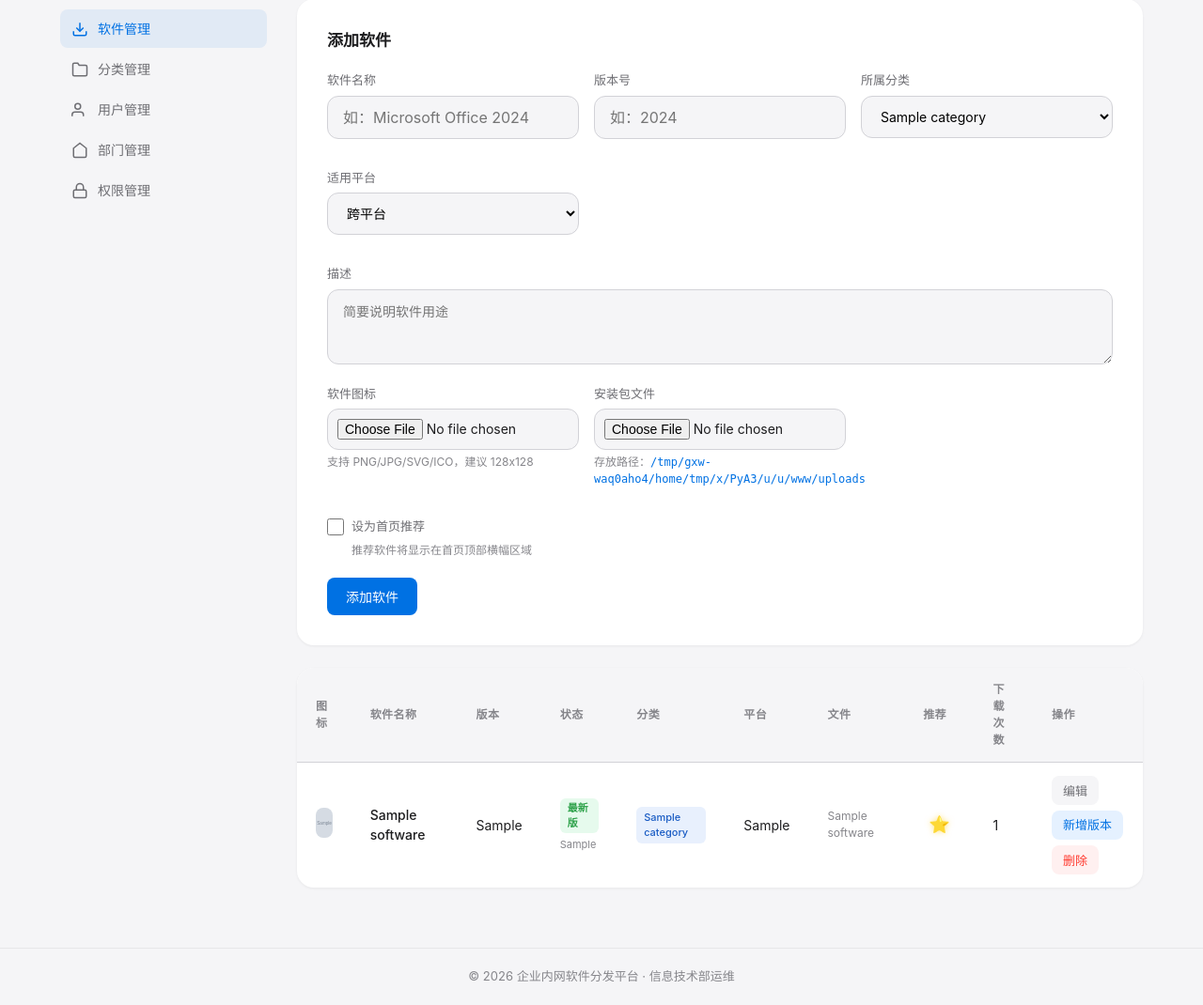
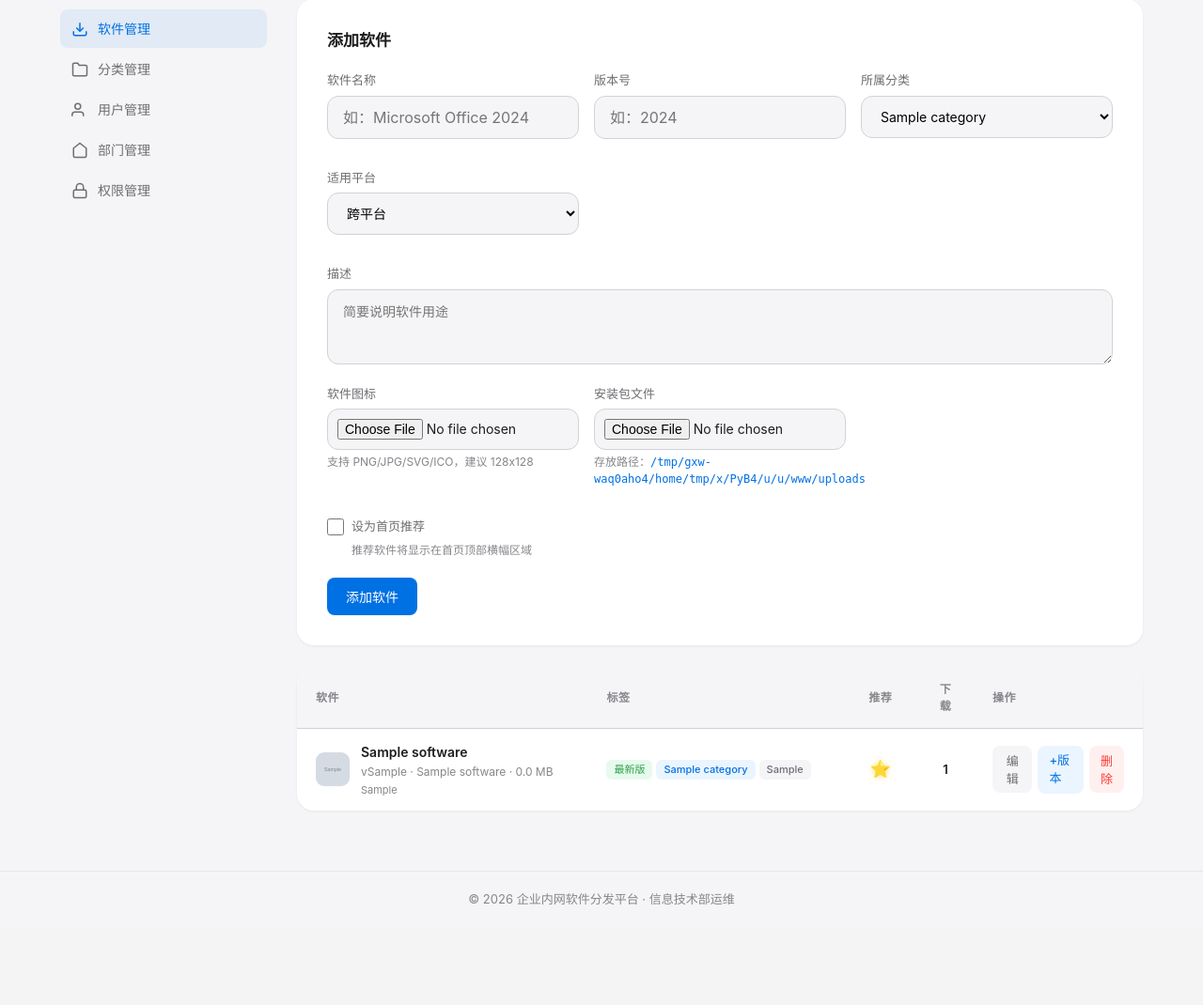
Before and after one commit to tomato0131/software-portal, a Flask app: page /admin/software in a window 1280 px wide. Shown: the part 191-1261 px from the top of the page at 94% size. After the commit the page ends 1154 px from the top, so only its background shows below. Run offline with Flask 3, Linux system fonts and the light colour scheme; a user stored in the database is signed in; tables that the repository leaves empty hold one stand-in row (values such as "Sample post"); grey boxes marked "Sample" are stand-in pictures.

Commit message:
style: 管理后台软件表格排版优化
- 10列精简为5列：软件/标签/推荐/下载/操作
- 图标+名称+版本+文件名+大小 合并为一列横向排列
- 状态/分类/平台 合并为标签列横向排列
- 推荐星标居中，下载次数居中
- 操作按钮：编辑/+版本/删除 横向一行
- 历史版本行降低透明度区分

```diff
--- a/templates/admin/software.html
+++ b/templates/admin/software.html
@@ -96,61 +96,63 @@
 
         <!-- Software List -->
         <div class="data-table-wrap">
-            <table class="data-table">
+            <table class="data-table sw-table">
                 <thead>
                     <tr>
-                        <th>图标</th>
-                        <th>软件名称</th>
-                        <th>版本</th>
-                        <th>状态</th>
-                        <th>分类</th>
-                        <th>平台</th>
-                        <th>文件</th>
-                        <th>推荐</th>
-                        <th>下载次数</th>
-                        <th>操作</th>
+                        <th>软件</th>
+                        <th>标签</th>
+                        <th style="width:50px;text-align:center;">推荐</th>
+                        <th style="width:60px;text-align:center;">下载</th>
+                        <th style="width:180px;">操作</th>
                     </tr>
                 </thead>
                 <tbody>
                     {% for sw in software_list %}
-                    <tr {% if not sw.is_latest %}style="opacity:0.6;"{% endif %}>
+                    <tr {% if not sw.is_latest %}style="opacity:0.5;"{% endif %}>
                         <td>
+                            <div class="sw-cell">
+                                <div class="sw-icon">
                                     {% if sw.icon %}
-                            <img src="{{ url_for('serve_icon', filename=sw.icon) }}" style="width:32px;height:32px;border-radius:8px;object-fit:cover;">
+                                    <img src="{{ url_for('serve_icon', filename=sw.icon) }}">
                                     {% else %}
-                            <div style="width:32px;height:32px;border-radius:8px;background:var(--color-bg);display:flex;align-items:center;justify-content:center;">
-                                <svg width="16" height="16" viewBox="0 0 24 24" fill="none" stroke="var(--color-text-tertiary)" stroke-width="2"><path d="M22 19a2 2 0 01-2 2H4a2 2 0 01-2-2V5a2 2 0 012-2h5l2 3h9a2 2 0 012 2z"/></svg>
+                                    <svg width="18" height="18" viewBox="0 0 24 24" fill="none" stroke="var(--color-text-tertiary)" stroke-width="2"><path d="M22 19a2 2 0 01-2 2H4a2 2 0 01-2-2V5a2 2 0 012-2h5l2 3h9a2 2 0 012 2z"/></svg>
+                                    {% endif %}
                                 </div>
+                                <div class="sw-info">
+                                    <div class="sw-name">{{ sw.name }}</div>
+                                    <div class="sw-meta">
+                                        v{{ sw.version }}
+                                        {% if sw.original_name %} &middot; {{ sw.original_name }}{% endif %}
+                                        {% if sw.file_size %} &middot; {{ (sw.file_size / 1048576)|round(1) }} MB{% endif %}
+                                    </div>
+                                    {% if sw.changelog %}
+                                    <div class="sw-changelog" title="{{ sw.changelog }}">{{ sw.changelog }}</div>
                                     {% endif %}
+                                </div>
+                            </div>
                         </td>
-                        <td style="font-weight:500;">{{ sw.name }}</td>
-                        <td>{{ sw.version }}</td>
                         <td>
+                            <div class="sw-tags">
                                 {% if sw.is_latest %}
-                            <span style="display:inline-block;padding:2px 8px;border-radius:6px;font-size:11px;font-weight:600;background:rgba(48,209,104,0.12);color:rgb(48,163,76);">最新版</span>
+                                <span class="sw-tag sw-tag-latest">最新版</span>
                                 {% else %}
-                            <span style="display:inline-block;padding:2px 8px;border-radius:6px;font-size:11px;background:var(--color-bg);color:var(--color-text-tertiary);">历史版本</span>
+                                <span class="sw-tag sw-tag-old">历史版本</span>
                                 {% endif %}
-                            {% if sw.changelog %}
-                            <div style="font-size:11px;color:var(--color-text-tertiary);margin-top:4px;max-width:220px;white-space:nowrap;overflow:hidden;text-overflow:ellipsis;" title="{{ sw.changelog }}">{{ sw.changelog }}</div>
-                            {% endif %}
-                        </td>
-                        <td><span class="badge badge-user">{{ sw.category.name if sw.category else '—' }}</span></td>
-                        <td>{{ sw.platform }}</td>
-                        <td style="font-size:12px;color:var(--color-text-tertiary);">
-                            {% if sw.original_name %}{{ sw.original_name }}{% else %}未上传{% endif %}
+                                <span class="sw-tag sw-tag-cat">{{ sw.category.name if sw.category else '—' }}</span>
+                                <span class="sw-tag sw-tag-plat">{{ sw.platform }}</span>
+                            </div>
                         </td>
                         <td style="text-align:center;">
-                        <button onclick="toggleFeatured({{ sw.id }}, this)" title="{% if sw.featured %}取消推荐{% else %}设为推荐{% endif %}" style="background:none;border:none;cursor:pointer;font-size:18px;padding:2px 6px;border-radius:6px;transition:all 0.2s;" class="featured-btn {% if sw.featured %}featured-active{% endif %}">
-                            {% if sw.featured %}⭐{% else %}<span style="color:var(--color-text-tertiary);opacity:0.4;">☆</span>{% endif %}
+                            <button onclick="toggleFeatured({{ sw.id }}, this)" title="{% if sw.featured %}取消推荐{% else %}设为推荐{% endif %}" class="featured-btn {% if sw.featured %}featured-active{% endif %}">
+                                {% if sw.featured %}⭐{% else %}<span style="opacity:0.35;">☆</span>{% endif %}
                             </button>
                         </td>
-                        <td>{{ sw.download_count }}</td>
+                        <td style="text-align:center;font-weight:600;font-size:13px;">{{ sw.download_count }}</td>
                         <td>
-                            <div style="display:flex;gap:6px;flex-wrap:wrap;">
+                            <div class="sw-actions">
                                 <button class="btn btn-sm btn-ghost" onclick="showEditModal({{ sw.id }}, '{{ sw.name }}', '{{ sw.version }}', '{{ sw.category_id }}', '{{ sw.platform }}', '{{ sw.description or '' }}', '{{ sw.icon or '' }}', '{{ '1' if sw.featured else '0' }}')">编辑</button>
                                 {% if sw.is_latest %}
-                                <a href="{{ url_for('admin_new_version', software_id=sw.id) }}" class="btn btn-sm" style="background:rgba(0,122,255,0.1);color:var(--color-accent);">新增版本</a>
+                                <a href="{{ url_for('admin_new_version', software_id=sw.id) }}" class="btn btn-sm btn-version">+版本</a>
                                 {% endif %}
                                 <form method="POST" action="{{ url_for('admin_software_delete', id=sw.id) }}" style="display:inline;" onsubmit="return confirm('确定删除此软件？')">
                                     <button type="submit" class="btn btn-sm btn-danger">删除</button>
@@ -342,7 +344,115 @@ function toggleFeatured(id, btn) {
 </script>
 
 <style>
-.featured-btn:hover { background: var(--color-bg) !important; transform: scale(1.2); }
+/* Software table compact layout */
+.sw-table tbody tr { vertical-align: middle; }
+.sw-table tbody tr:hover { background: var(--color-bg); }
+
+.sw-cell {
+    display: flex;
+    align-items: center;
+    gap: 12px;
+    min-width: 240px;
+}
+.sw-icon {
+    width: 36px;
+    height: 36px;
+    border-radius: 9px;
+    overflow: hidden;
+    flex-shrink: 0;
+    display: flex;
+    align-items: center;
+    justify-content: center;
+    background: var(--color-bg);
+}
+.sw-icon img {
+    width: 100%;
+    height: 100%;
+    object-fit: cover;
+}
+.sw-info {
+    min-width: 0;
+}
+.sw-name {
+    font-weight: 600;
+    font-size: 14px;
+    white-space: nowrap;
+    overflow: hidden;
+    text-overflow: ellipsis;
+    max-width: 260px;
+}
+.sw-meta {
+    font-size: 12px;
+    color: var(--color-text-tertiary);
+    margin-top: 2px;
+    white-space: nowrap;
+    overflow: hidden;
+    text-overflow: ellipsis;
+    max-width: 260px;
+}
+.sw-changelog {
+    font-size: 11px;
+    color: var(--color-text-tertiary);
+    margin-top: 2px;
+    max-width: 260px;
+    white-space: nowrap;
+    overflow: hidden;
+    text-overflow: ellipsis;
+}
+
+/* Tags row */
+.sw-tags {
+    display: flex;
+    gap: 4px;
+    flex-wrap: wrap;
+}
+.sw-tag {
+    display: inline-block;
+    padding: 2px 8px;
+    border-radius: 6px;
+    font-size: 11px;
+    font-weight: 500;
+    white-space: nowrap;
+}
+.sw-tag-latest {
+    background: rgba(48,209,104,0.12);
+    color: rgb(48,163,76);
+}
+.sw-tag-old {
+    background: var(--color-bg);
+    color: var(--color-text-tertiary);
+}
+.sw-tag-cat {
+    background: rgba(0,122,255,0.08);
+    color: var(--color-accent);
+}
+.sw-tag-plat {
+    background: var(--color-bg);
+    color: var(--color-text-secondary);
+}
+
+/* Featured button */
+.featured-btn {
+    background: none;
+    border: none;
+    cursor: pointer;
+    font-size: 18px;
+    padding: 4px 8px;
+    border-radius: 8px;
+    transition: all 0.2s;
+}
+.featured-btn:hover { background: var(--color-bg) !important; transform: scale(1.15); }
 .featured-btn.featured-active { filter: drop-shadow(0 0 3px rgba(255,200,0,0.5)); }
+
+/* Actions row */
+.sw-actions {
+    display: flex;
+    gap: 6px;
+    align-items: center;
+}
+.btn-version {
+    background: rgba(0,122,255,0.08) !important;
+    color: var(--color-accent) !important;
+}
 </style>
 {% endblock %}
```
Lines whose indentation alone changed are shown as unchanged.
